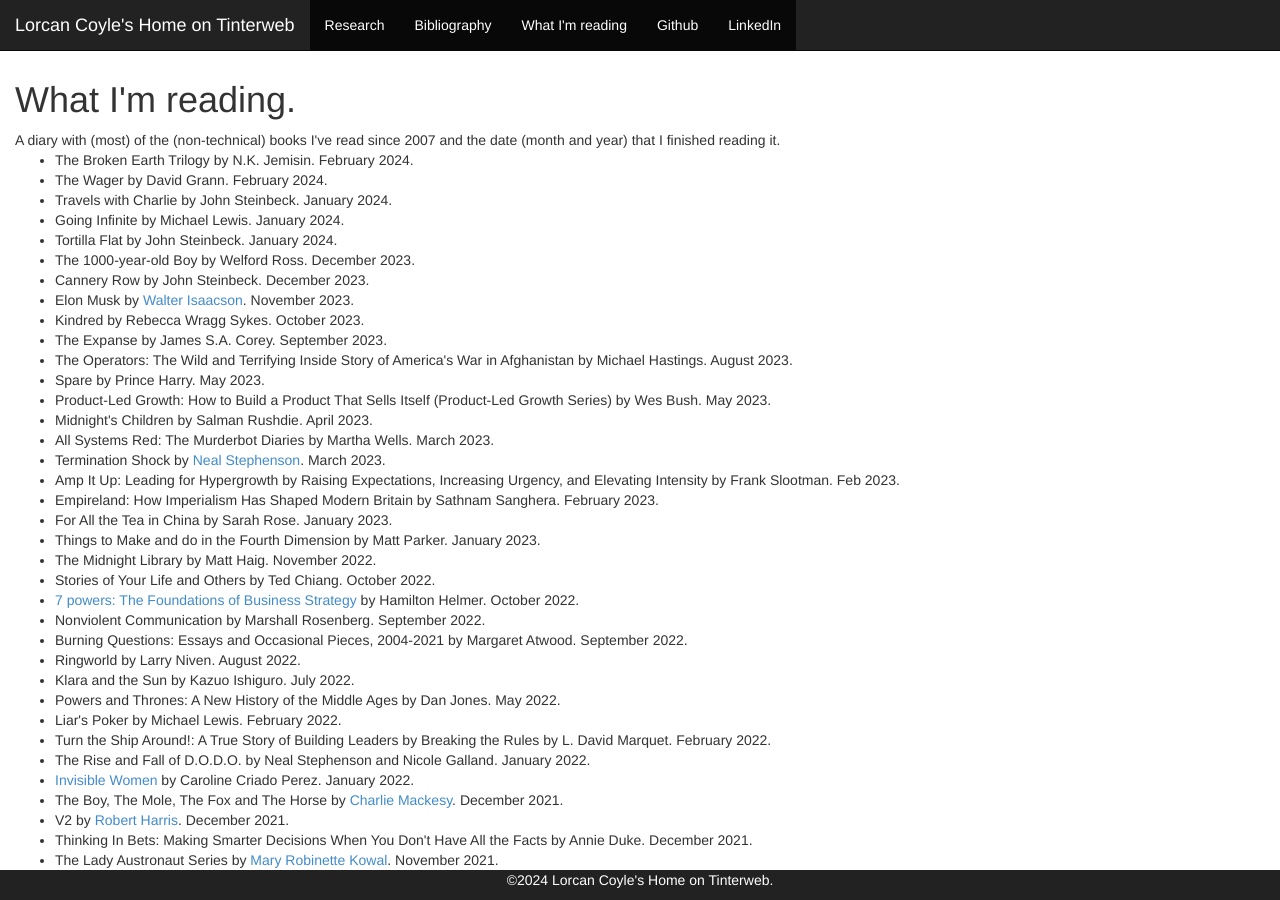
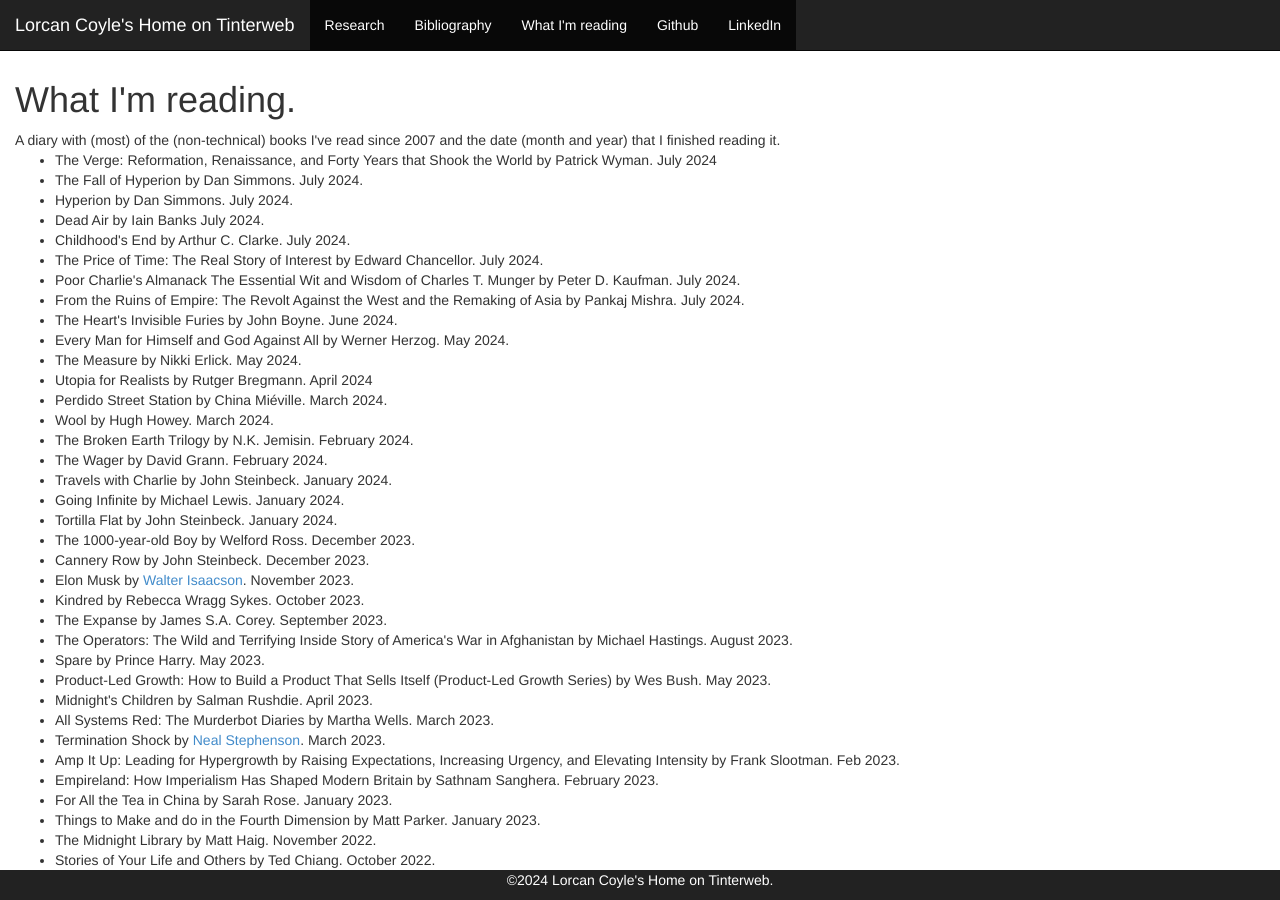
Before and after one commit to lorcan/lorcan.github.io, a Jekyll site: the page built from books.html, in a window 1280 px wide and 900 px high. Built offline with Jekyll 4.4.1, drawn with Linux system fonts in a browser that asks for light colours.

Commit message:
Reading List up to August 2024

```diff
--- a/books.html
+++ b/books.html
@@ -5,6 +5,20 @@
 <h1>What I'm reading.</h1>
 A diary with (most) of the (non-technical) books I've read since 2007 and the date (month and year) that I finished reading it.
 <ul>
+<li>The Verge: Reformation, Renaissance, and Forty Years that Shook the World by Patrick Wyman. July 2024 </li>
+<li>The Fall of Hyperion by Dan Simmons. July 2024.</li>
+<li>Hyperion by Dan Simmons. July 2024.</li>
+<li>Dead Air by Iain Banks July 2024. </li>
+<li>Childhood's End by Arthur C. Clarke. July 2024. </li>
+<li>The Price of Time: The Real Story of Interest by Edward Chancellor. July 2024. </li>
+<li>Poor Charlie's Almanack The Essential Wit and Wisdom of Charles T. Munger by Peter D. Kaufman. July 2024. </li>
+<li>From the Ruins of Empire: The Revolt Against the West and the Remaking of Asia by Pankaj Mishra. July 2024. </li>
+<li>The Heart's Invisible Furies by John Boyne. June 2024.</li>
+<li>Every Man for Himself and God Against All by Werner Herzog. May 2024. </li>
+<li>The Measure by Nikki Erlick. May 2024.</li>
+<li>Utopia for Realists by Rutger Bregmann. April 2024</li>
+<li>Perdido Street Station by China Miéville. March 2024. </li>
+<li>Wool by Hugh Howey. March 2024.</li>
 <li>The Broken Earth Trilogy by N.K. Jemisin. February 2024.</li>
 <li>The Wager by David Grann. February 2024.</li>
 <li>Travels with Charlie by John Steinbeck. January 2024.</li>
```
